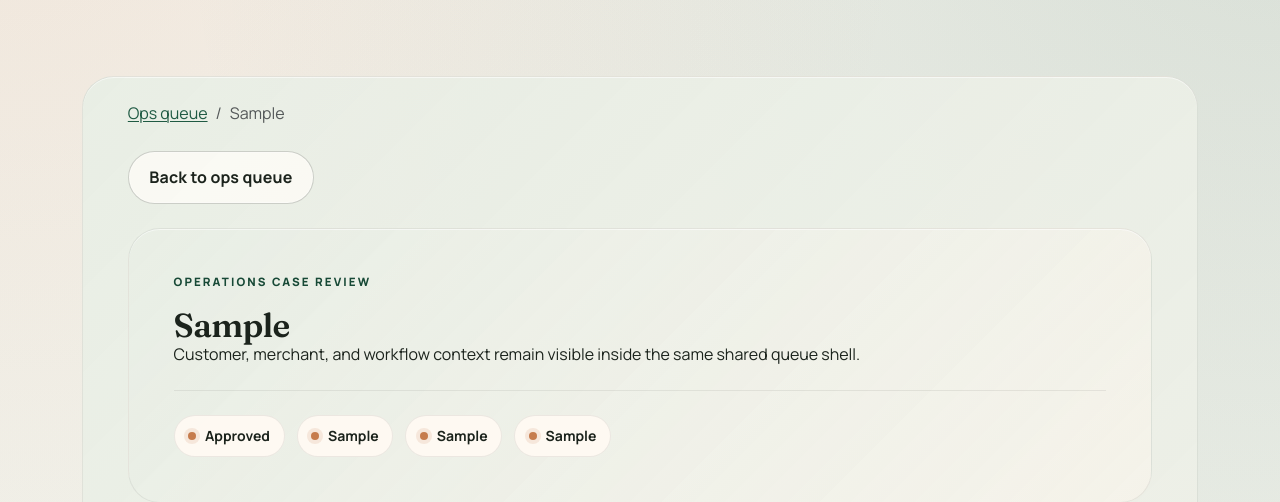
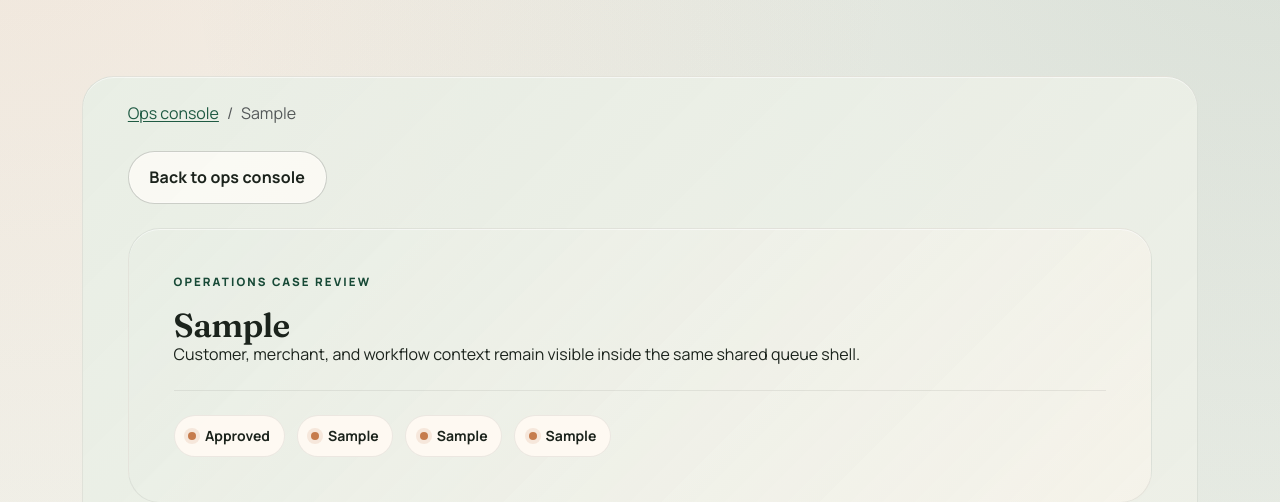
Before and after one commit to AAdewunmi/Returns-Escalation-Predictor-Project, a Django app: template templates/ops/case_detail.html in a window 1280 px wide. Shown: the part 160-662 px from the top of the page. Run offline with Django 5.2, Linux system fonts and the light colour scheme; the template is opened without the code that fills it: most values are stand-ins (such as "Sample title", 1, 10 or a date in 2020); form fields are guessed from the names that the template uses.

Commit message:
fix(ops): return case detail navigation to console dashboard

```diff
--- a/console/views.py
+++ b/console/views.py
@@ -309,7 +309,7 @@ class OpsCaseDetailView(OpsSurfaceMixin, TemplateView):
             "page_title": f"Ops Case {detail_context['return_case'].order_reference}",
             "upload_form": CaseDocumentUploadForm(actor_role=actor_role) if actor_role else None,
             "upload_success_message": "",
-            "ops_queue_url": reverse("ops:queue"),
+            "ops_queue_url": reverse("console:ops-dashboard"),
             "ops_action_success_message": "",
             "note_success_message": "",
             "latest_request_event": latest_request_event,
--- a/templates/ops/case_detail.html
+++ b/templates/ops/case_detail.html
@@ -8,13 +8,13 @@
   <section class="rh-band rh-band--workflow rh-band--wide py-4">
     <nav aria-label="Breadcrumb" class="mb-4">
       <ol class="breadcrumb mb-0">
-        <li class="breadcrumb-item"><a href="{{ ops_queue_url }}">Ops queue</a></li>
+        <li class="breadcrumb-item"><a href="{{ ops_queue_url }}">Ops console</a></li>
         <li class="breadcrumb-item active" aria-current="page">{{ return_case.order_reference }}</li>
       </ol>
     </nav>
 
     <div class="rh-hero-actions mb-4">
-      <a class="btn btn-outline-secondary rh-btn-secondary" href="{{ ops_queue_url }}">Back to ops queue</a>
+      <a class="btn btn-outline-secondary rh-btn-secondary" href="{{ ops_queue_url }}">Back to ops console</a>
     </div>
 
     <div id="case-header" class="rh-fragment-panel" data-loading-label="Updating case header" aria-busy="false">
```
Also changed, not shown: tests/test_console_shell.py (+2 -1 lines).
